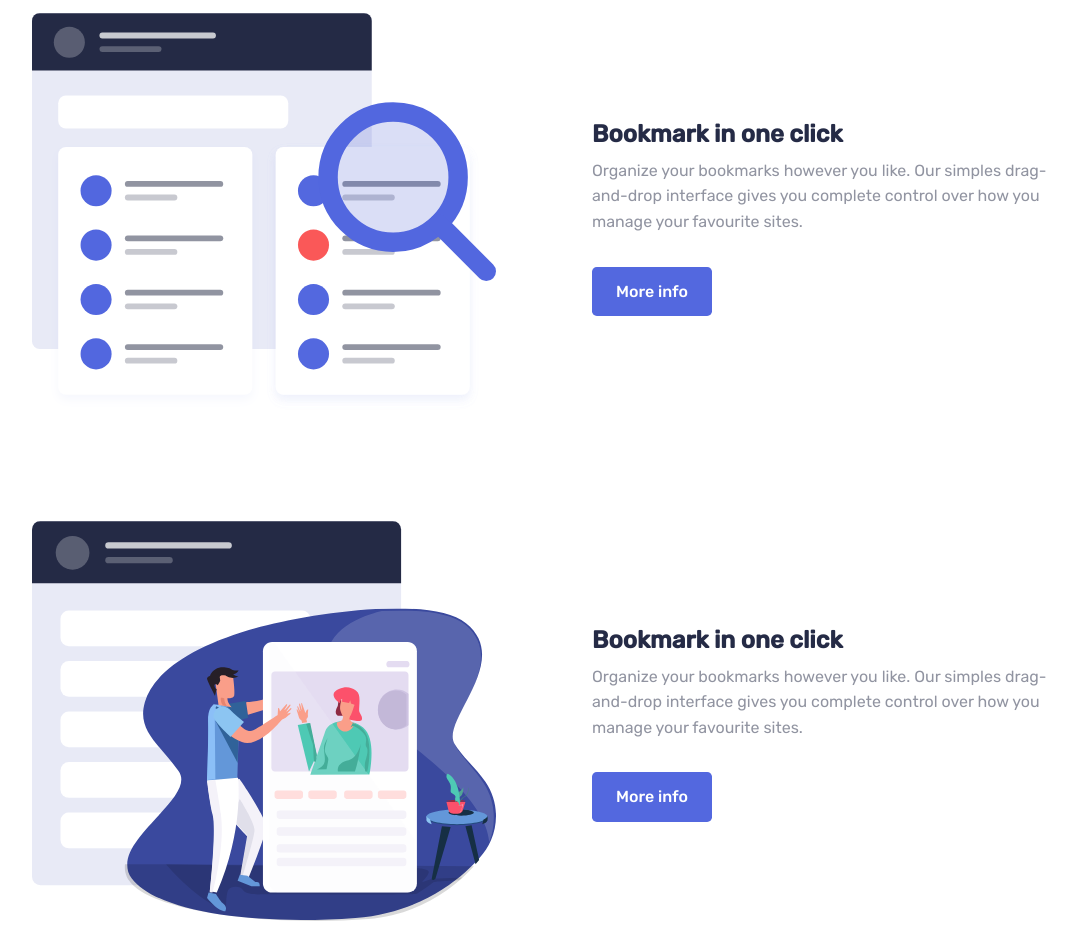
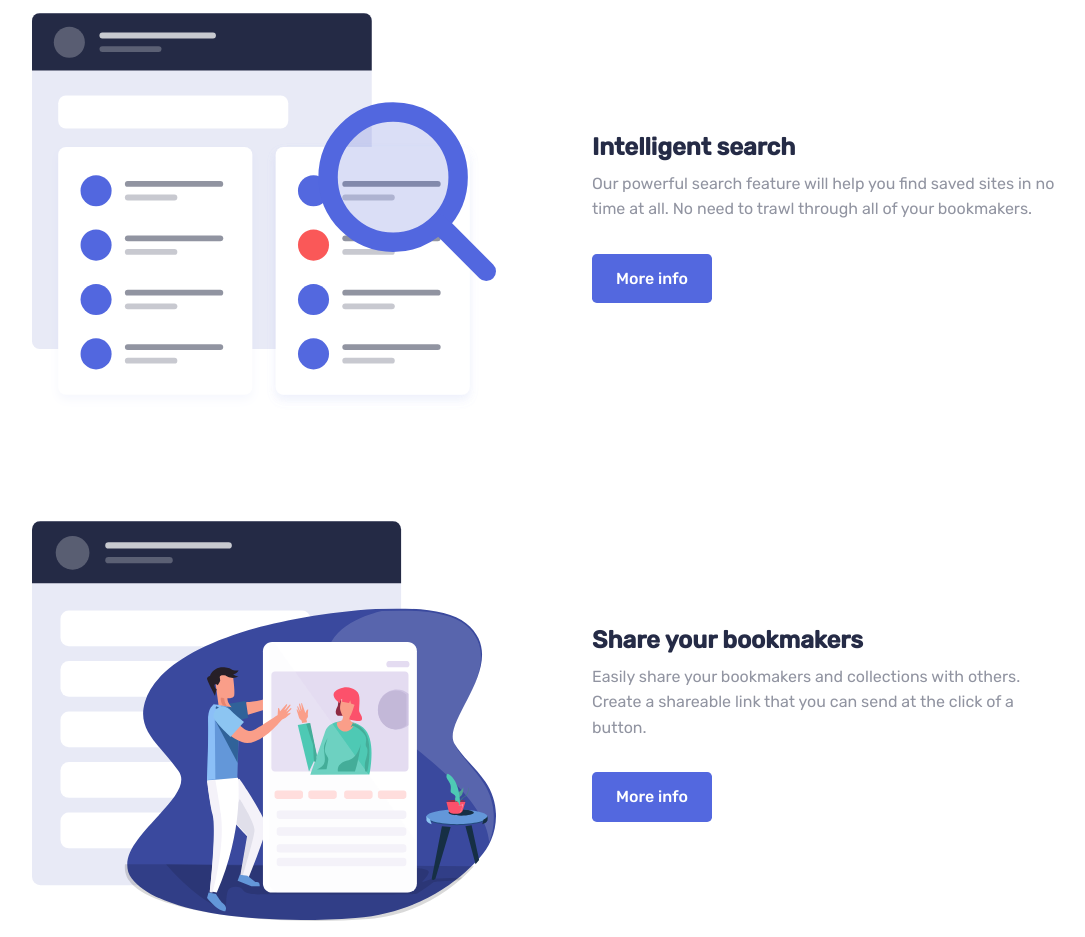
Before and after one commit to DevCaique/Bookmark, a React (Vite) app: page / in a window 1280 px wide. Shown: the part 1220-2157 px from the top of the page, without its empty margins (96-1181 px from the left). Built offline with nearby package versions, Linux system fonts and the light colour scheme.

Commit message:
features-items text's remade

```diff
--- a/src/pages/Home.jsx
+++ b/src/pages/Home.jsx
@@ -85,8 +85,8 @@ export function Home () {
 
                             <div className="features-item-text">
 
-                                <h2 className="features-item-title title">Bookmark in one click</h2>
-                                <p className="features-item-description description">Organize your bookmarks however you like. Our simples drag-and-drop interface gives you complete control over how you manage your favourite sites.</p>
+                                <h2 className="features-item-title title">Intelligent search</h2>
+                                <p className="features-item-description description">Our powerful search feature will help you find saved sites in no time at all. No need to trawl through all of your bookmakers.</p>
 
                                 <div className="features-btn-container">
                                     <a href="#" className="features-btn btn">More info</a>
@@ -107,8 +107,8 @@ export function Home () {
 
                             <div className="features-item-text">
 
-                                <h2 className="features-item-title title">Bookmark in one click</h2>
-                                <p className="features-item-description description">Organize your bookmarks however you like. Our simples drag-and-drop interface gives you complete control over how you manage your favourite sites.</p>
+                                <h2 className="features-item-title title">Share your bookmakers</h2>
+                                <p className="features-item-description description">Easily share your bookmakers and collections with others. Create a shareable link that you can send at the click of a button.</p>
 
                                 <div className="features-btn-container">
                                     <a href="#" className="features-btn btn">More info</a>
```
